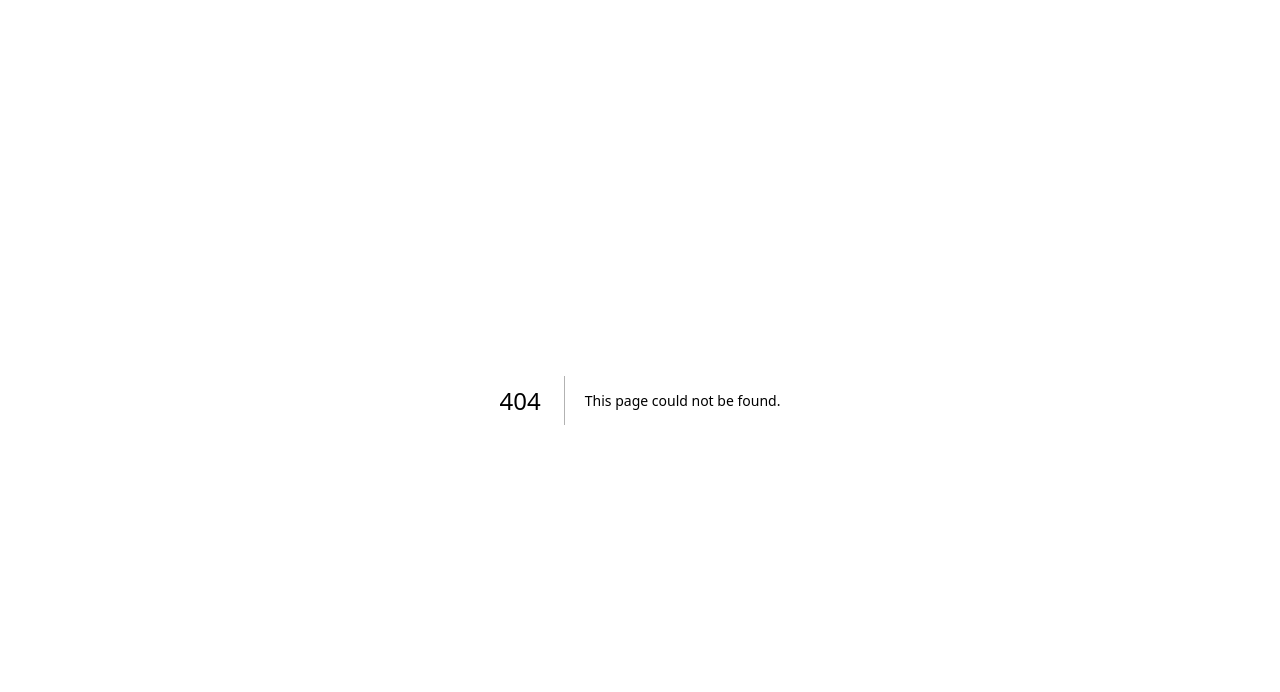
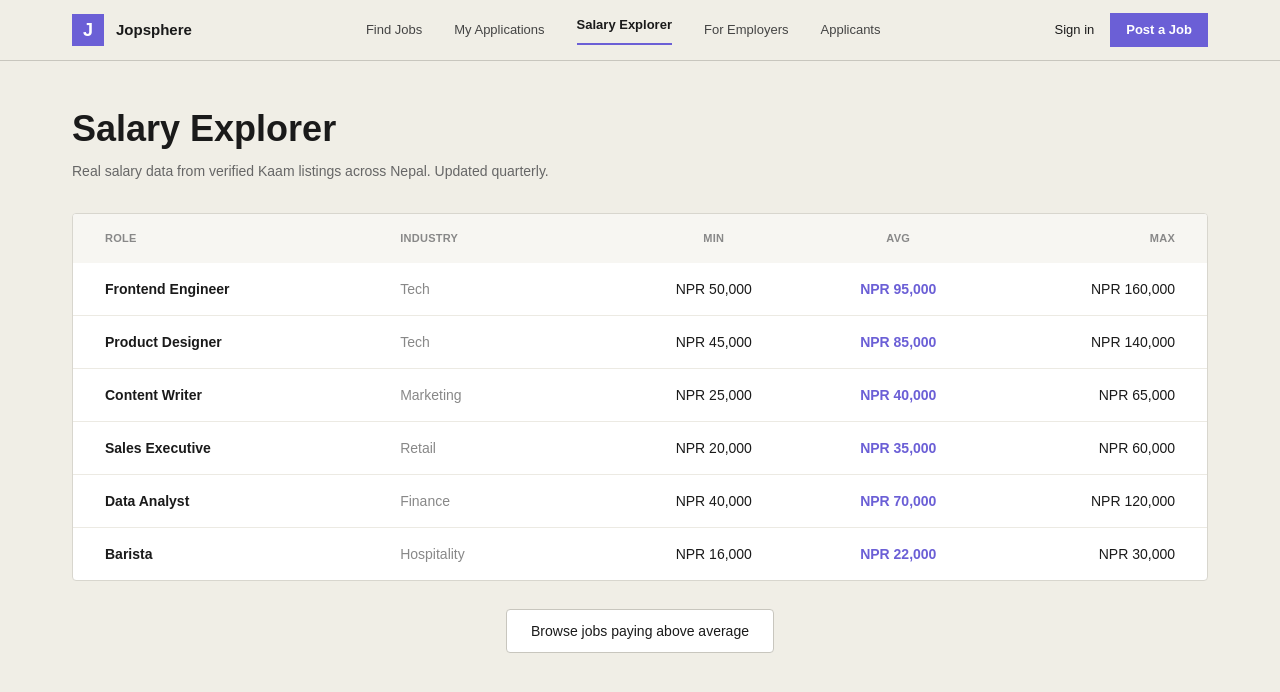
Before and after one commit to Andresh4321/Jopsphere_Job_Portal_Full_Stack_Website, a Next.js app in the folder job_portal_frontend/: page /Features/SalaryExplorer in a window 1280 px wide. Before the commit this address had no page. Shown: the top 692 px of the page. Built offline with nearby package versions, Linux system fonts and the light colour scheme.

Commit message:
feat: add Salary Explorer page

```diff
--- /dev/null
+++ b/job_portal_frontend/app/Features/SalaryExplorer/page.tsx
@@ -0,0 +1,143 @@
+type SalaryRow = {
+	role: string;
+	industry: string;
+	min: string;
+	avg: string;
+	max: string;
+};
+
+const salaryRows: SalaryRow[] = [
+	{
+		role: "Frontend Engineer",
+		industry: "Tech",
+		min: "NPR 50,000",
+		avg: "NPR 95,000",
+		max: "NPR 160,000",
+	},
+	{
+		role: "Product Designer",
+		industry: "Tech",
+		min: "NPR 45,000",
+		avg: "NPR 85,000",
+		max: "NPR 140,000",
+	},
+	{
+		role: "Content Writer",
+		industry: "Marketing",
+		min: "NPR 25,000",
+		avg: "NPR 40,000",
+		max: "NPR 65,000",
+	},
+	{
+		role: "Sales Executive",
+		industry: "Retail",
+		min: "NPR 20,000",
+		avg: "NPR 35,000",
+		max: "NPR 60,000",
+	},
+	{
+		role: "Data Analyst",
+		industry: "Finance",
+		min: "NPR 40,000",
+		avg: "NPR 70,000",
+		max: "NPR 120,000",
+	},
+	{
+		role: "Barista",
+		industry: "Hospitality",
+		min: "NPR 16,000",
+		avg: "NPR 22,000",
+		max: "NPR 30,000",
+	},
+];
+
+function SalaryTable() {
+	return (
+		<div className="overflow-hidden rounded border border-[#D8D6CE] bg-white">
+			<div className="grid grid-cols-[1.6fr_1.2fr_1fr_1fr_1fr] bg-[#F7F6F2] px-8 py-4 text-[11px] font-bold tracking-wide text-[#888888]">
+				<span>ROLE</span>
+				<span>INDUSTRY</span>
+				<span className="text-center">MIN</span>
+				<span className="text-center">AVG</span>
+				<span className="text-right">MAX</span>
+			</div>
+
+			<div className="divide-y divide-[#ECEAE3]">
+				{salaryRows.map((row) => (
+					<div
+						key={row.role}
+						className="grid grid-cols-[1.6fr_1.2fr_1fr_1fr_1fr] items-center px-8 py-4 text-sm text-[#1A1A1A]"
+					>
+						<span className="font-bold">{row.role}</span>
+						<span className="text-[#888888]">{row.industry}</span>
+						<span className="text-center">{row.min}</span>
+						<span className="text-center font-bold text-[#6B5FD6]">{row.avg}</span>
+						<span className="text-right">{row.max}</span>
+					</div>
+				))}
+			</div>
+		</div>
+	);
+}
+
+export default function SalaryExplorerPage() {
+	return (
+		<main className="min-h-screen bg-[#F0EEE6] text-[#1A1A1A]">
+			<header className="border-b border-[#C8C6BE] bg-[#F0EEE6]">
+				<div className="mx-auto flex h-15 w-full max-w-300 items-center justify-between px-8">
+					<div className="flex items-center gap-3">
+						<div className="grid h-8 w-8 place-items-center bg-[#6B5FD6] text-lg font-bold text-white">J</div>
+						<span className="text-[15px] font-bold">Jopsphere</span>
+					</div>
+
+					<nav className="hidden items-center gap-8 text-[13px] lg:flex">
+						<a href="#" className="text-[#444444]">
+							Find Jobs
+						</a>
+						<a href="#" className="text-[#444444]">
+							My Applications
+						</a>
+						<a href="#" className="border-b-2 border-[#6B5FD6] pb-2 font-bold text-[#1A1A1A]">
+							Salary Explorer
+						</a>
+						<a href="#" className="text-[#444444]">
+							For Employers
+						</a>
+						<a href="#" className="text-[#444444]">
+							Applicants
+						</a>
+					</nav>
+
+					<div className="hidden items-center gap-4 lg:flex">
+						<a href="#" className="text-[13px] text-[#1A1A1A]">
+							Sign in
+						</a>
+						<button type="button" className="h-8.5 bg-[#6B5FD6] px-4 text-[13px] font-bold text-white">
+							Post a Job
+						</button>
+					</div>
+				</div>
+			</header>
+
+			<section className="mx-auto w-full max-w-300 px-8 py-12">
+				<h1 className="text-4xl font-bold">Salary Explorer</h1>
+				<p className="mt-3 text-sm text-[#666666]">
+					Real salary data from verified Kaam listings across Nepal. Updated quarterly.
+				</p>
+
+				<div className="mt-8">
+					<SalaryTable />
+				</div>
+
+				<div className="mt-7 flex justify-center">
+					<button
+						type="button"
+						className="h-11 rounded border border-[#C8C6BE] bg-white px-6 text-sm font-normal text-[#1A1A1A]"
+					>
+						Browse jobs paying above average
+					</button>
+				</div>
+			</section>
+		</main>
+	);
+}
```
